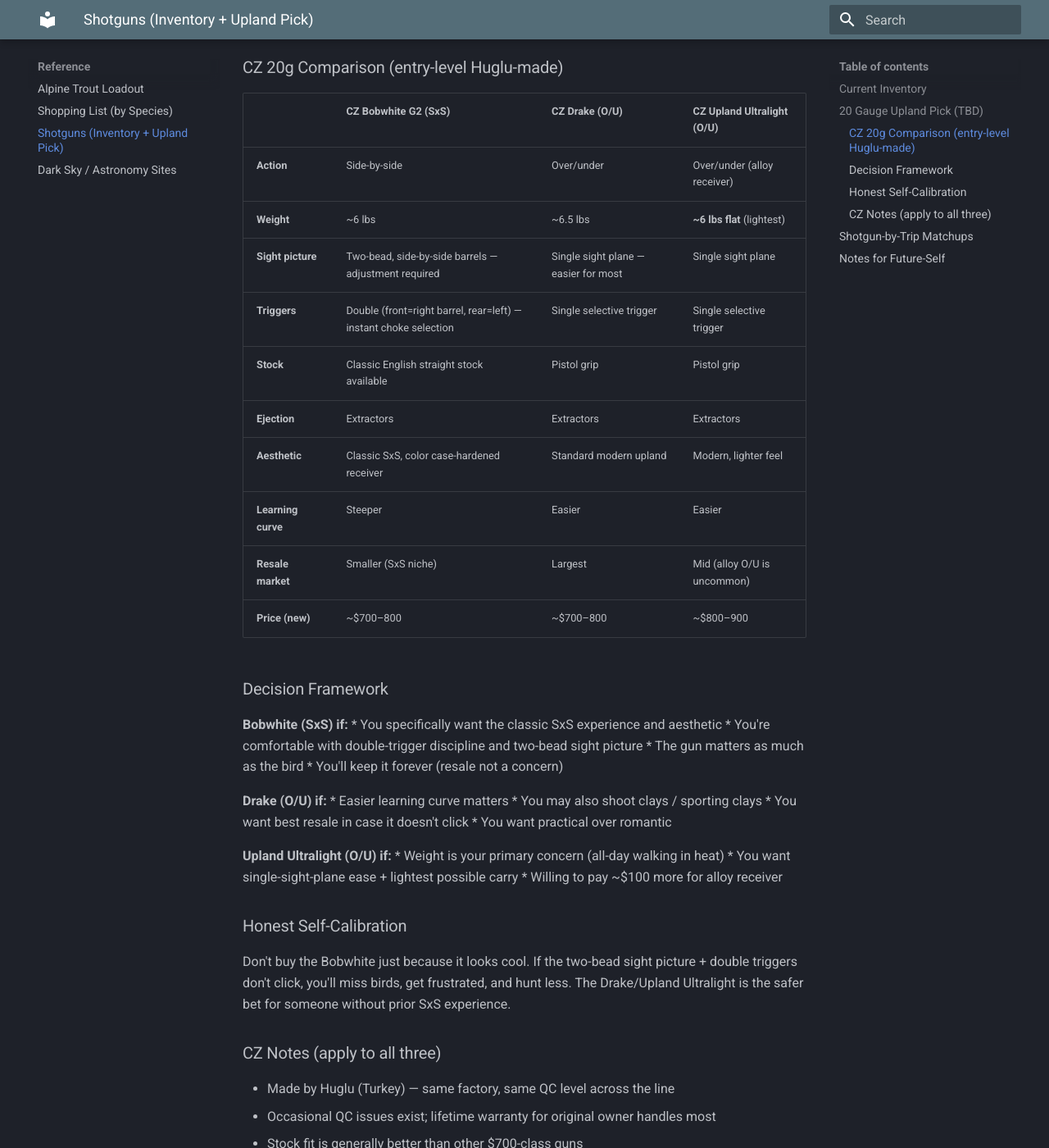
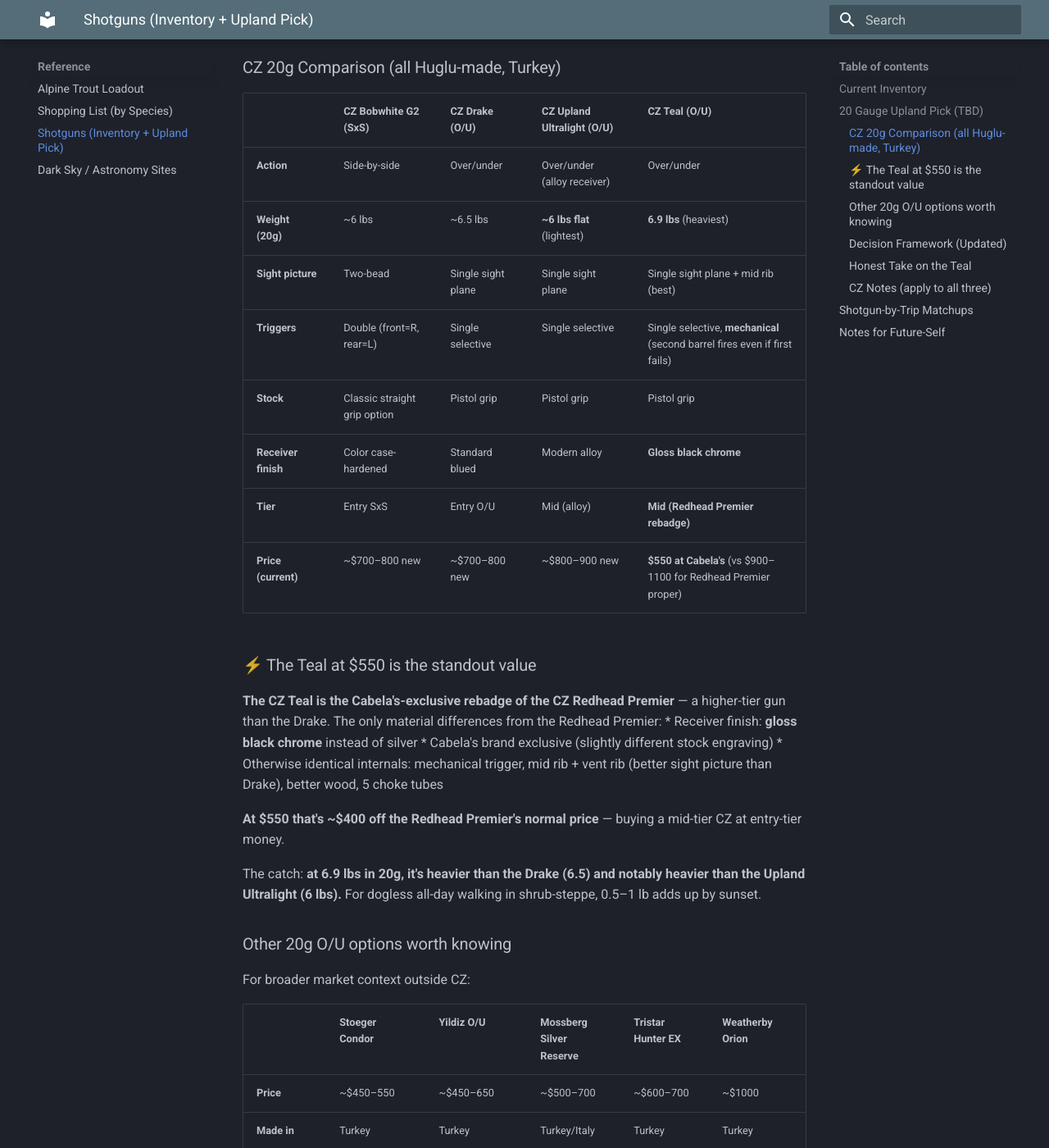
Before and after one commit to jdosher/outdoors-manual, an MkDocs documentation site: the page built from docs/reference/shotguns.md, in a window 1280 px wide and 1400 px high, scrolled down 538 px. Shown: the whole window at 82% size. Built offline with MkDocs 1.6.1 and Material for MkDocs 9.7.7, drawn with Linux system fonts in a browser that asks for light colours; some of the changed text lies outside the part shown.

Commit message:
Shotguns: add CZ Teal (Cabela's-exclusive Redhead Premier rebadge at $550) as standout value, plus broader 20g O/U market comparison (Stoeger Condor, Yildiz, Mossberg Silver Reserve, Tristar Hunter EX, Weatherby Orion)

```diff
--- a/docs/reference/shotguns.md
+++ b/docs/reference/shotguns.md
@@ -16,43 +16,75 @@ Both 12g pumps cover waterfowl, mixed-bag pheasant, and any high-shot-count work
 
 **Use case:** dogless walking upland in shrub-steppe (Desert WA, Wenas, Yakima Canyon) — primarily quail with pheasant/chukar/Hun as bonus species. Light gun = less fatigue carrying all day = better shooting late in the day.
 
-### CZ 20g Comparison (entry-level Huglu-made)
+### CZ 20g Comparison (all Huglu-made, Turkey)
 
-| | **CZ Bobwhite G2 (SxS)** | **CZ Drake (O/U)** | **CZ Upland Ultralight (O/U)** |
-|---|---|---|---|
-| **Action** | Side-by-side | Over/under | Over/under (alloy receiver) |
-| **Weight** | ~6 lbs | ~6.5 lbs | **~6 lbs flat** (lightest) |
-| **Sight picture** | Two-bead, side-by-side barrels — adjustment required | Single sight plane — easier for most | Single sight plane |
-| **Triggers** | Double (front=right barrel, rear=left) — instant choke selection | Single selective trigger | Single selective trigger |
-| **Stock** | Classic English straight stock available | Pistol grip | Pistol grip |
-| **Ejection** | Extractors | Extractors | Extractors |
-| **Aesthetic** | Classic SxS, color case-hardened receiver | Standard modern upland | Modern, lighter feel |
-| **Learning curve** | Steeper | Easier | Easier |
-| **Resale market** | Smaller (SxS niche) | Largest | Mid (alloy O/U is uncommon) |
-| **Price (new)** | ~$700–800 | ~$700–800 | ~$800–900 |
+| | **CZ Bobwhite G2 (SxS)** | **CZ Drake (O/U)** | **CZ Upland Ultralight (O/U)** | **CZ Teal (O/U)** |
+|---|---|---|---|---|
+| **Action** | Side-by-side | Over/under | Over/under (alloy receiver) | Over/under |
+| **Weight (20g)** | ~6 lbs | ~6.5 lbs | **~6 lbs flat** (lightest) | **6.9 lbs** (heaviest) |
+| **Sight picture** | Two-bead | Single sight plane | Single sight plane | Single sight plane + mid rib (best) |
+| **Triggers** | Double (front=R, rear=L) | Single selective | Single selective | Single selective, **mechanical** (second barrel fires even if first fails) |
+| **Stock** | Classic straight grip option | Pistol grip | Pistol grip | Pistol grip |
+| **Receiver finish** | Color case-hardened | Standard blued | Modern alloy | **Gloss black chrome** |
+| **Tier** | Entry SxS | Entry O/U | Mid (alloy) | **Mid (Redhead Premier rebadge)** |
+| **Price (current)** | ~$700–800 new | ~$700–800 new | ~$800–900 new | **$550 at Cabela's** (vs $900–1100 for Redhead Premier proper) |
 
-### Decision Framework
+### ⚡ The Teal at $550 is the standout value
 
-**Bobwhite (SxS) if:**
-* You specifically want the classic SxS experience and aesthetic
-* You're comfortable with double-trigger discipline and two-bead sight picture
-* The gun matters as much as the bird
-* You'll keep it forever (resale not a concern)
+**The CZ Teal is the Cabela's-exclusive rebadge of the CZ Redhead Premier** — a higher-tier gun than the Drake. The only material differences from the Redhead Premier:
+* Receiver finish: **gloss black chrome** instead of silver
+* Cabela's brand exclusive (slightly different stock engraving)
+* Otherwise identical internals: mechanical trigger, mid rib + vent rib (better sight picture than Drake), better wood, 5 choke tubes
 
-**Drake (O/U) if:**
-* Easier learning curve matters
-* You may also shoot clays / sporting clays
-* You want best resale in case it doesn't click
-* You want practical over romantic
+**At $550 that's ~$400 off the Redhead Premier's normal price** — buying a mid-tier CZ at entry-tier money.
 
-**Upland Ultralight (O/U) if:**
-* Weight is your primary concern (all-day walking in heat)
-* You want single-sight-plane ease + lightest possible carry
-* Willing to pay ~$100 more for alloy receiver
+The catch: **at 6.9 lbs in 20g, it's heavier than the Drake (6.5) and notably heavier than the Upland Ultralight (6 lbs).** For dogless all-day walking in shrub-steppe, 0.5–1 lb adds up by sunset.
 
-### Honest Self-Calibration
+### Other 20g O/U options worth knowing
 
-Don't buy the Bobwhite just because it looks cool. If the two-bead sight picture + double triggers don't click, you'll miss birds, get frustrated, and hunt less. The Drake/Upland Ultralight is the safer bet for someone without prior SxS experience.
+For broader market context outside CZ:
+
+| | **Stoeger Condor** | **Yildiz O/U** | **Mossberg Silver Reserve** | **Tristar Hunter EX** | **Weatherby Orion** |
+|---|---|---|---|---|---|
+| **Price** | ~$450–550 | ~$450–650 | ~$500–700 | ~$600–700 | ~$1000 |
+| **Made in** | Turkey | Turkey | Turkey/Italy | Turkey | Turkey |
+| **Weight (20g)** | ~6 lbs | ~5.5–6 lbs | ~6 lbs | ~6 lbs | ~6.5 lbs |
+| **Quality tier** | Budget — basic but reliable | Budget Turkish, surprisingly light | Mid-budget | Mid-budget | Solid mid-tier |
+| **Notes** | Best cheap O/U if money is tight | Sold at Academy Sports, real value | Wide retail availability | Underrated, good fit | Heavier; "not pretty but solid" |
+
+**Premium tier** (for context, not your range): Browning Citori $1500+, Beretta 686 Silver Pigeon $2200+, Franchi Instinct SL ~$1300, Caesar Guerini ~$3500+.
+
+### Decision Framework (Updated)
+
+**CZ Teal @ $550 — the value pick:**
+* You're not weight-obsessed (0.5–1 lb heavier than alternatives)
+* You want **mid-tier internals at entry-tier money** — mechanical trigger, better rib setup, refined feel
+* You like the gloss black look (or don't care that it's different from the standard silver Redhead)
+* You'd otherwise spend $700 on the Drake — the Teal is objectively a better gun at less money
+
+**CZ Drake @ $700–800 — the standard O/U:**
+* You want simpler, more "standard" CZ O/U
+* You may want easier resale (Drake is a more common known quantity than the Cabela's-exclusive Teal)
+
+**CZ Upland Ultralight @ $800–900 — the lightweight pick:**
+* All-day walking matters most — you'll feel the 1 lb difference vs the Teal
+* Worth the $300+ premium over the Teal for the weight savings
+
+**CZ Bobwhite G2 @ $700–800 — the romantic pick:**
+* You specifically want the SxS experience
+* Aesthetic + tradition matter as much as performance
+
+**Stoeger Condor / Yildiz O/U @ $450–550 — the budget alternatives:**
+* If you'd buy the Teal but don't want to commit even $550 to a "trying it out" purchase
+* Real working guns, just less refined than the Teal
+
+### Honest Take on the Teal
+
+**At $550, the Teal probably wins the price/value question outright among CZ O/Us** — you're paying entry-tier money for mid-tier internals. The 6.9 lb weight is the real trade-off; for shrub-steppe walking (Desert WA's mostly flat-to-rolling terrain, not steep chukar canyons), this is tolerable. For Wenas rimrock chukar climbs it would matter more.
+
+**Go to Cabela's, mount the Teal, and shoulder/swing it.** Spec sheet says it's the value winner; only your face and shoulder can tell you if it fits. If it does, $550 is the buy.
+
+If you find it nose-heavy or the stock doesn't fit, **the Upland Ultralight is the obvious upgrade path** (lighter + alloy receiver + still easier sight picture than SxS).
 
 ### CZ Notes (apply to all three)
 
```
